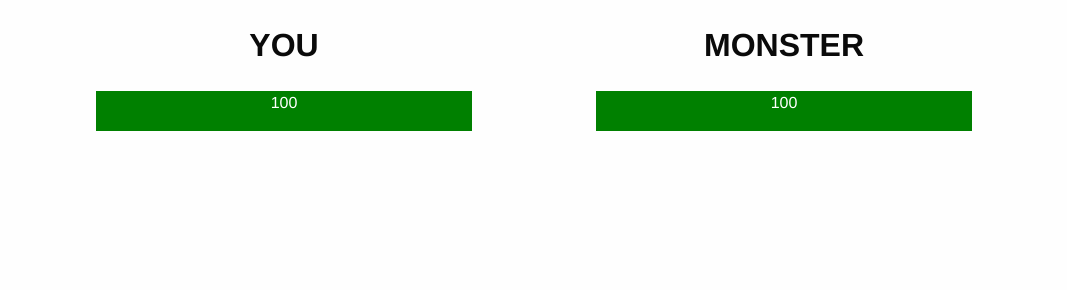
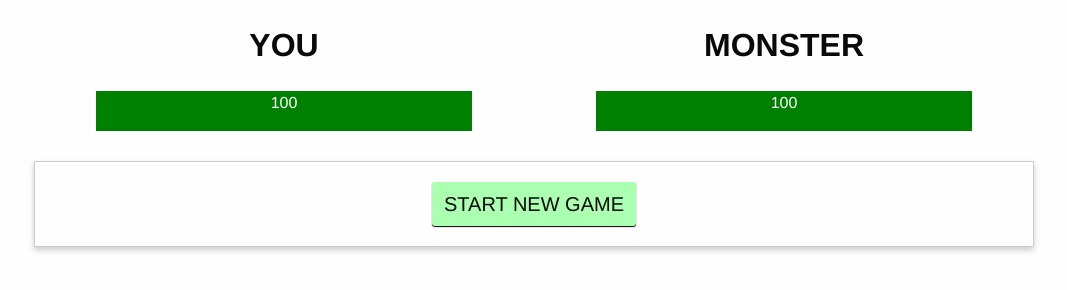
Before and after one commit to ibukiblue/Monster-Slayer, a plain HTML site: page index.html in a window 1280 px wide. Shown: the whole page, without its empty margins (106-1173 px from the left). Drawn offline with nearby package versions, Linux system fonts and the light colour scheme.

Commit message:
add.start.button

```diff
--- a/css/app.css
+++ b/css/app.css
@@ -8,3 +8,20 @@
   margin: auto;
   transition: width 500ms;
 }
+.controls, .log {
+  margin-top: 30px;
+  text-align: center;
+  padding: 10px;
+  border: 1px solid #ccc;
+  box-shadow: 0px 3px 6px #ccc;
+}
+button {
+  font-size: 20px;
+  background-color: #eee;
+  padding: 12px;
+  box-shadow: 0 1px 1px black;
+  margin: 10px;
+}
+#start-game {
+  background-color: #aaffb0;
+}
--- a/index.html
+++ b/index.html
@@ -29,10 +29,14 @@
       </div>
     </section>
     <section class="row controls" v-if="!gameIsRunning">
-      <div></div>
+      <div class="small-12 columns">
+        <button id="start-game" @click="startGame">START NEW GAME</button>
+      </div>
     </section>
     <section class="row controls" v-if="gameIsRunning">
-      <div></div>
+      <div class="small-12 columns">
+
+      </div>
     </section>
     <section>
     </section>
```
